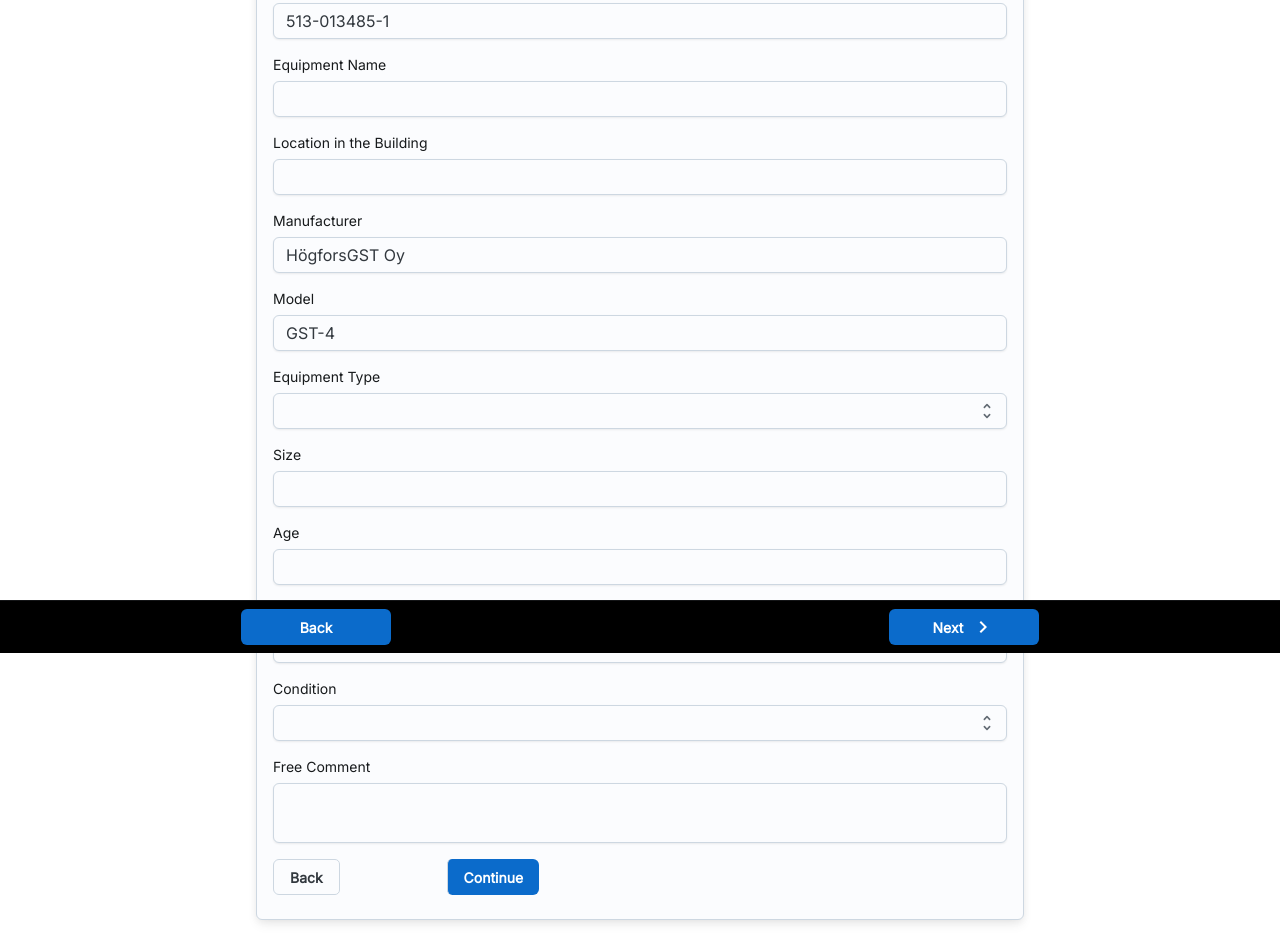
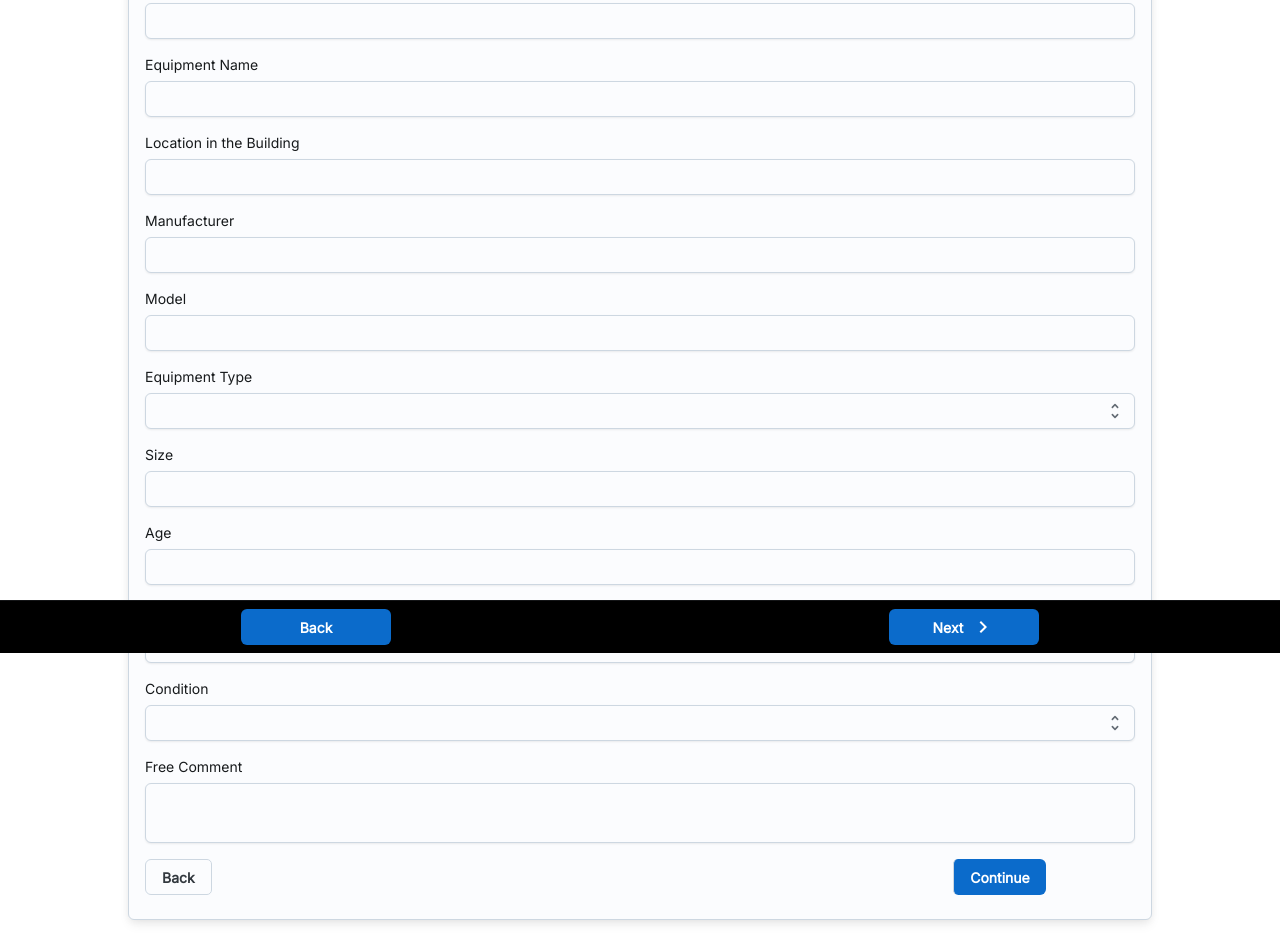
Before and after one commit to samutoljamo/Junction2024, a React (Vite) app in the folder pwa/: page /information in a window 1280 px wide. Shown: the part 147-1099 px from the top of the page. Built offline with nearby package versions, Linux system fonts and the light colour scheme.

Commit message:
Lisätty navigaatio takaisin nappiin

```diff
--- a/pwa/src/assets/components/SerialNumberModel.tsx
+++ b/pwa/src/assets/components/SerialNumberModel.tsx
@@ -13,6 +13,8 @@ import Box from "@mui/joy";
 import { useSelector, useDispatch } from "react-redux";
 import { formSlice } from "../../formSlice";
 import { Option } from "@mui/joy";
+import { useNavigate } from 'react-router-dom';
+
 
 import {
   setEquipmentName,
@@ -31,6 +33,7 @@ import { useUploadImageUploadPostMutation } from "../../store/backend";
 import { useAppSelector } from "../../store";
 
 export default function SerialNumberModel() {
+  const navigate = useNavigate();
   const dispatch = useDispatch();
   const images = useAppSelector((state) => state.form.images);
   const [uploadImage, { data }] = useUploadImageUploadPostMutation();
@@ -58,7 +61,7 @@ export default function SerialNumberModel() {
     <main>
       <Sheet
         sx={{
-          width: "60%",
+          width: "80%",
           mx: "auto", // margin left & right
           my: 4, // margin top & bottom
           py: 3, // padding top & bottom
@@ -197,8 +200,8 @@ export default function SerialNumberModel() {
             onChange={(e) => dispatch(setFreeComment(e.target.value))}
           />
         </FormControl>
-        <ButtonGroup spacing="107.9px" aria-label="spacing button group">
-          <Button onClick={function () {}}>Back</Button>
+        <ButtonGroup spacing="75%" aria-label="spacing button group">
+          <Button onClick={function () {navigate('/map');}}>Back</Button>
           <Button onClick={function () {}} variant="solid" color="primary">
             Continue
           </Button>
--- a/pwa/src/formSlice.ts
+++ b/pwa/src/formSlice.ts
@@ -21,9 +21,9 @@ const initialState: FormSlice = {
     images: [],
     equipmentName: "",
     locationInBuilding: "",
-    manufacturer: "HögforsGST Oy",
-    model: "GST-4",
-    serialNumber: "513-013485-1",
+    manufacturer: "",
+    model: "",
+    serialNumber: "",
     equipmentType: "",
     size: "",
     age: "",
```
